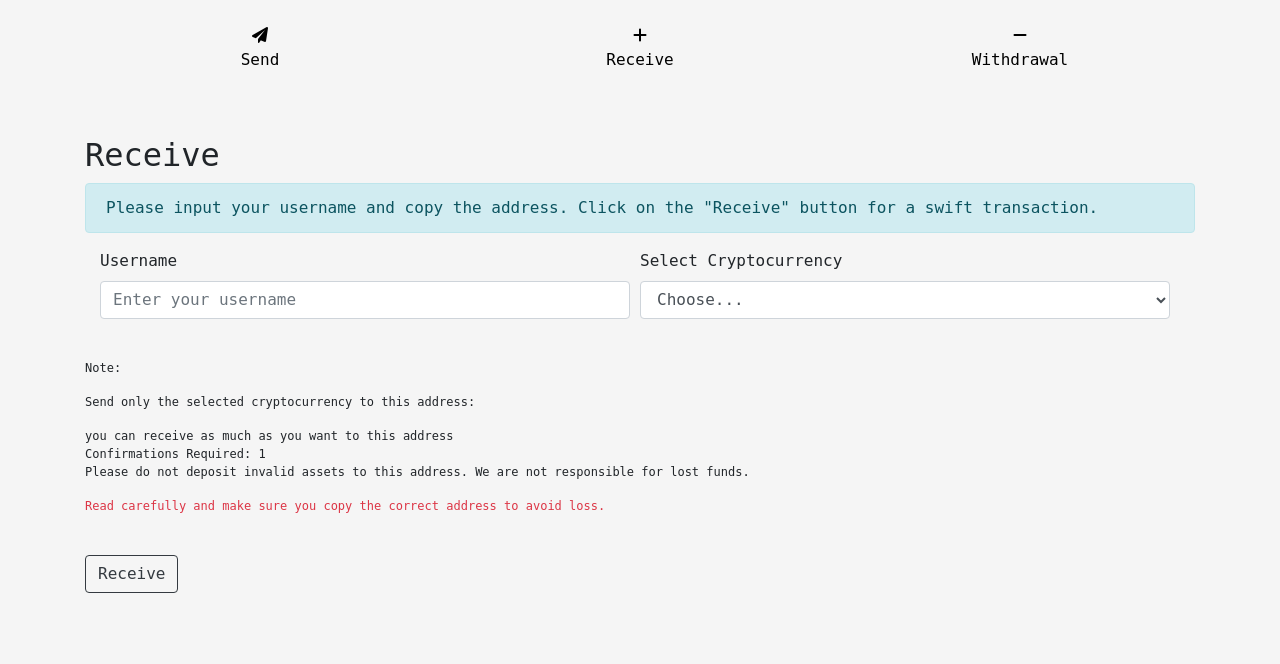
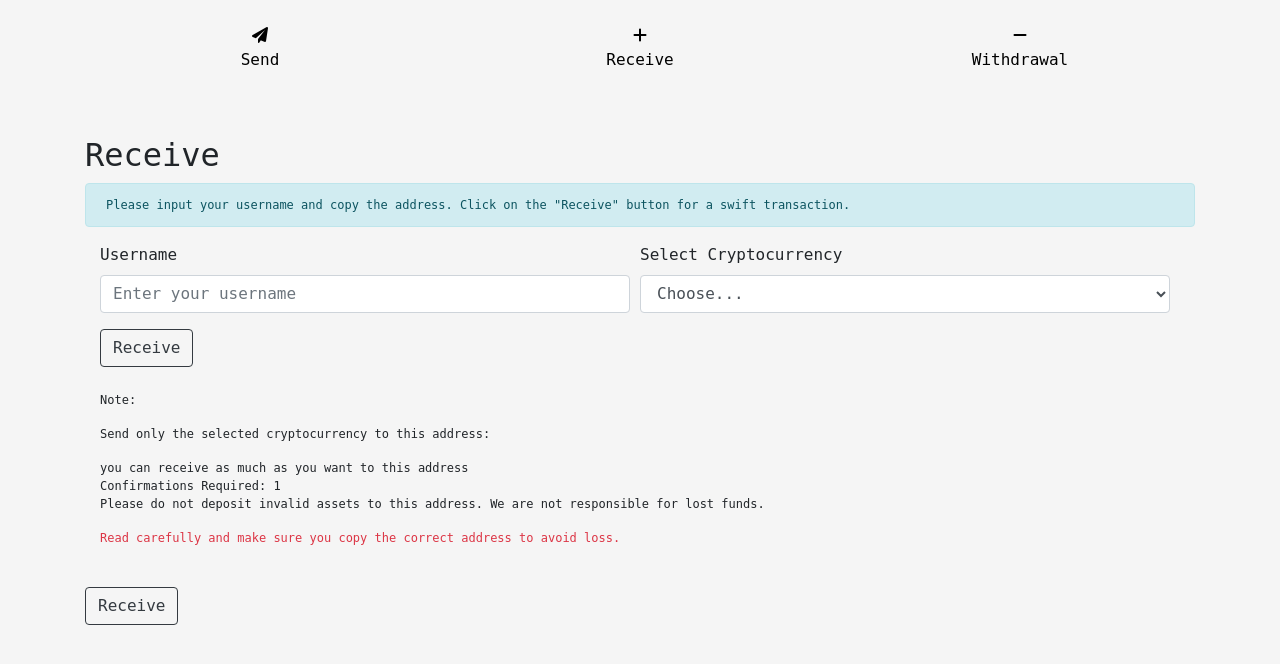
Before and after one commit to aceabandy/cryptify, a Django app: page /receive/ in a window 1280 px wide. Shown: the part 76-740 px from the top of the page. Run offline with Django 5.2, Linux system fonts and the light colour scheme; a user stored in the database is signed in; data comes from the database, SQL or seed files in the repository; some libraries are stand-ins or nearby versions.

Commit message:
receive.html

```diff
--- a/app/templates/payments/receive.html
+++ b/app/templates/payments/receive.html
@@ -229,7 +229,7 @@
     </div>
 <div class="container mt-5">
     <h2 class="">Receive</h2>
-    <div class="alert alert-info" role="alert">
+    <div style="font-size: 12px" class="alert alert-info" role="alert">
         Please input your username and copy the address. Click on the "Receive" button for a swift transaction.
     </div>
     <form method="post" id="cryptoForm">
@@ -295,6 +295,11 @@
                         <strong>TRON Address:</strong>
                         <span class="address-span" data-address="TS8w53HTn2rwNREkT8VWZsfoyJPLfkUa42">TS8w53HTn2rwNREkT8VWZsfoyJPLfkUa42</span> <span>click to copy</span>
                     </div>
+                     <div class="form-row container">
+                        <div class="col">
+                            <button type="submit" class="btn btn-outline-dark">Receive</button>
+                        </div>
+                    </div>
                 </div>
                 <br><!--'btc': 'bc1qulpk52jwy6kdrhmy98ca2w74r6mt8ghz66f9m5',
                     'eth': '0x819cb170Fa8e8d07251de02a4045422DD04B52fe',
@@ -303,7 +308,7 @@
                     'sol': '4x84ag5erjxM48CgggQKpe9mPyafR9bUK92HQkSB3yFq',
                     'bnb smartchain': '0x819cb170Fa8e8d07251de02a4045422DD04B52fe',
                     'ton': 'UQBA4eo0m34MHuLwRrB9ja4IOGqsRFFr6xEZ79xEcjlk-ORA',-->
-                <div style="font-size: 12px;">
+                <div class="container" style="font-size: 12px;">
                  <p>Note:</p>
                 <p>Send only the selected cryptocurrency to this address:</p>
                 <p>you can receive as much as you want to this address
```
